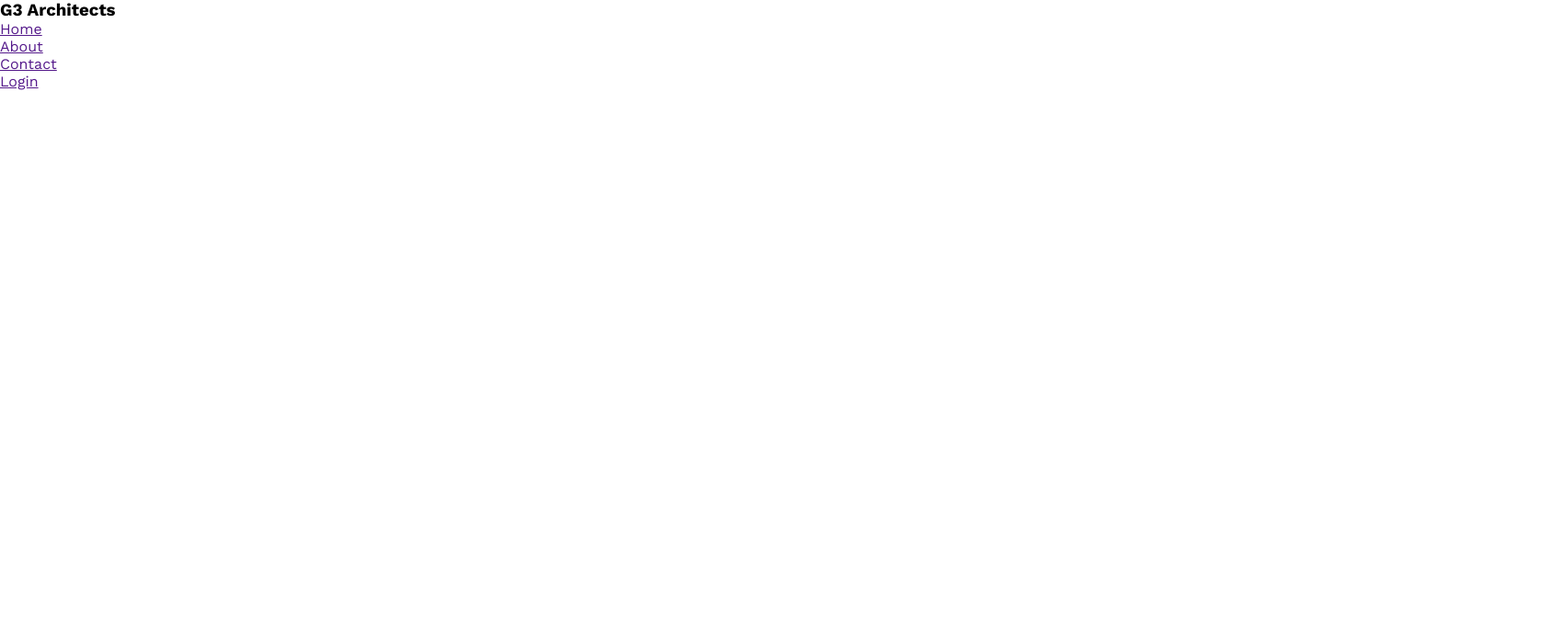
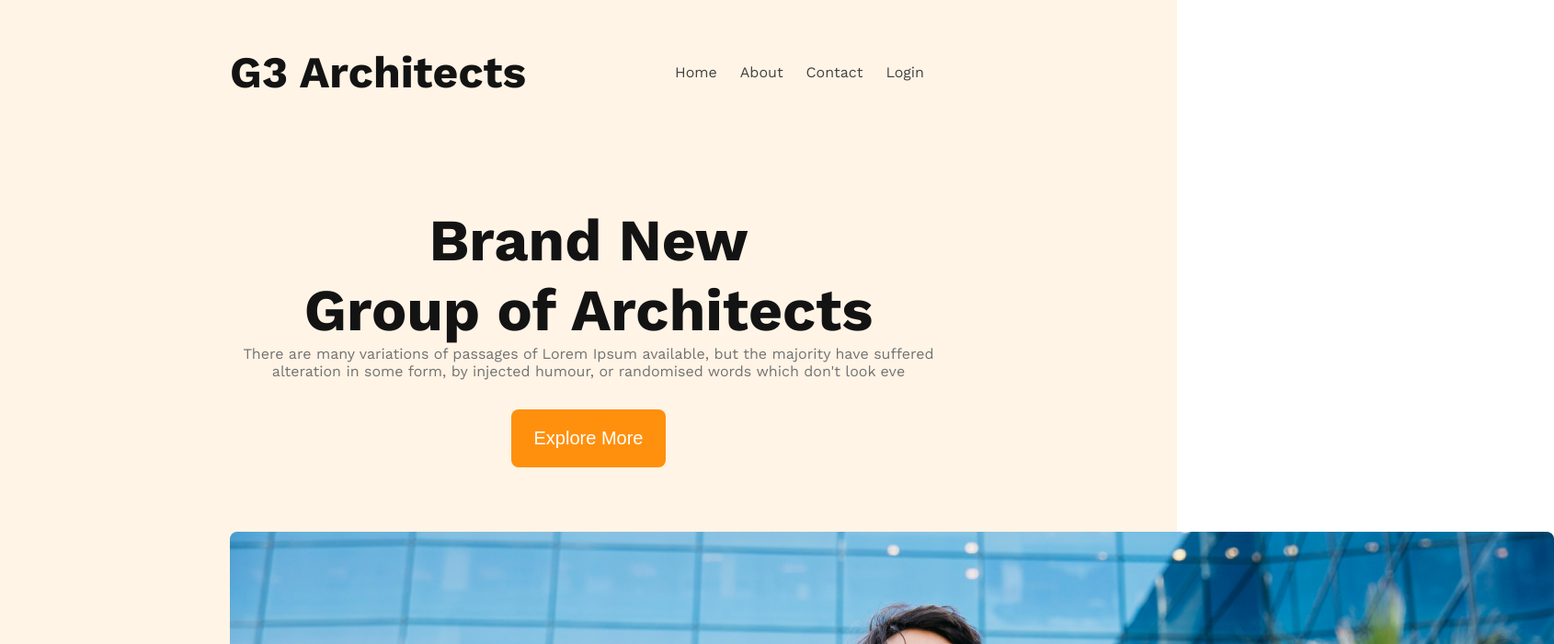
Before and after one commit to azimugv/G3-Architect-Website, a plain HTML site: page index.html in a window 1280 px wide. Shown: the top 700 px of the page at 92% size, 1690 px wide, since content can reach past the window. Drawn offline with nearby package versions, Linux system fonts and the light colour scheme.

Commit message:
Banner Content Added

```diff
--- a/index.html
+++ b/index.html
@@ -1,19 +1,22 @@
 <!DOCTYPE html>
 <html lang="en">
+
 <head>
     <meta charset="UTF-8">
     <meta name="viewport" content="width=device-width, initial-scale=1.0">
     <title>G3 Architect</title>
     <!-- Font -->
     <link rel="preconnect" href="https://fonts.googleapis.com">
-<link rel="preconnect" href="https://fonts.gstatic.com" crossorigin>
-<link href="https://fonts.googleapis.com/css2?family=Work+Sans:ital,wght@0,400;0,600;0,700;0,800;1,500&display=swap" rel="stylesheet">
+    <link rel="preconnect" href="https://fonts.gstatic.com" crossorigin>
+    <link href="https://fonts.googleapis.com/css2?family=Work+Sans:ital,wght@0,400;0,600;0,700;0,800;1,500&display=swap"
+        rel="stylesheet">
     <link rel="stylesheet" href="styles/style.css">
 </head>
+
 <body>
     <header>
         <nav>
-            <h3>G3 Architects</h3>
+            <h3 class="nav-title">G3 Architects</h3>
             <ul>
                 <li><a href="">Home</a></li>
                 <li><a href="">About</a></li>
@@ -21,6 +24,21 @@
                 <li><a href="">Login</a></li>
             </ul>
         </nav>
+        <div class="banner">
+            <div class="banner-content">
+                <h1 class="banner-title">Brand New <br>
+                    Group of Architects
+                </h1>
+                <p class="banner-description">
+                    There are many variations of passages of Lorem Ipsum available, but the majority have suffered
+                    alteration in
+                    some form, by injected humour, or randomised words which don't look eve
+                </p>
+                <button class="btn-primary">Explore More</button>
+            </div>
+
+            <img src="/images/banner.png" alt="">
+        </div>
     </header>
     <main>
 
@@ -29,4 +47,5 @@
 
     </footer>
 </body>
+
 </html>
--- a/styles/style.css
+++ b/styles/style.css
@@ -6,3 +6,65 @@
 body{
     font-family: 'Work Sans', sans-serif;
 }
+/* Header */
+header{
+
+    background: rgba(255, 144, 14, 0.10);
+    padding: 50px 250px;
+
+}
+nav{
+    display: flex;
+    justify-content: space-between;
+    align-items: center;
+}
+
+nav ul{
+    display: flex;
+}
+
+nav ul li{
+    list-style: none;
+    margin-right: 25px;
+    font-size: 1rem;
+    font-weight: 500;
+}
+nav ul li a{
+    text-decoration: none;
+    color: #424242;
+}
+
+.nav-title{
+    font-size: 3rem;
+    font-weight: 700;
+    color: #131313;
+}
+
+/* Banner */
+
+.banner-content{
+    max-width: 800px;
+    margin: 0 auto;
+    text-align: center;
+    margin-top: 116px;
+}
+
+.banner-title{
+    font-size: 4rem;
+    font-weight: 700;
+    color: #131313;
+}
+
+.banner-description{
+    color: #727272;
+}
+
+.btn-primary{
+    font-size: 20px;
+    border: none;
+    border-radius: 8px;
+background: #FF900E;
+    color: #fff;
+    padding: 20px 25px;
+    margin: 32px 0px 70px;
+}
```
